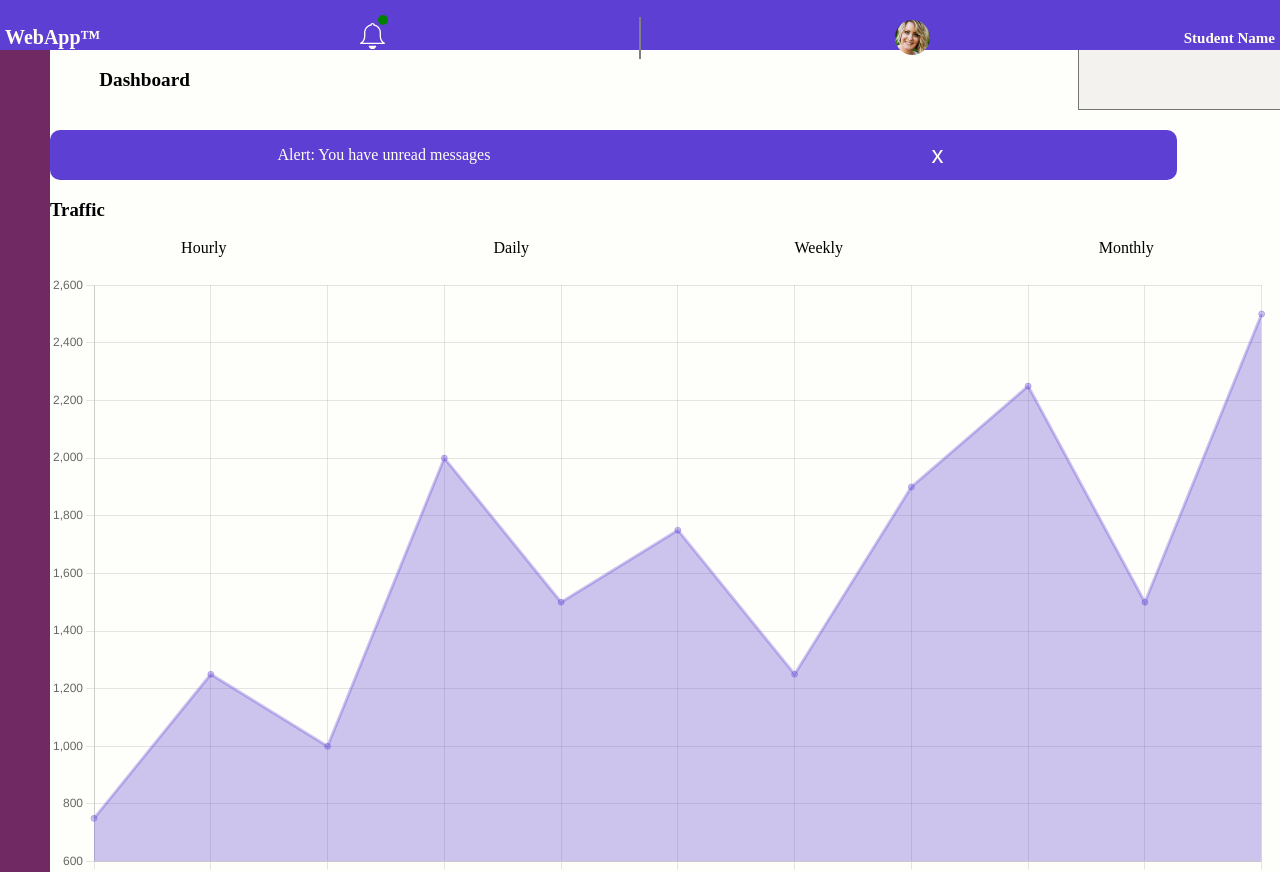
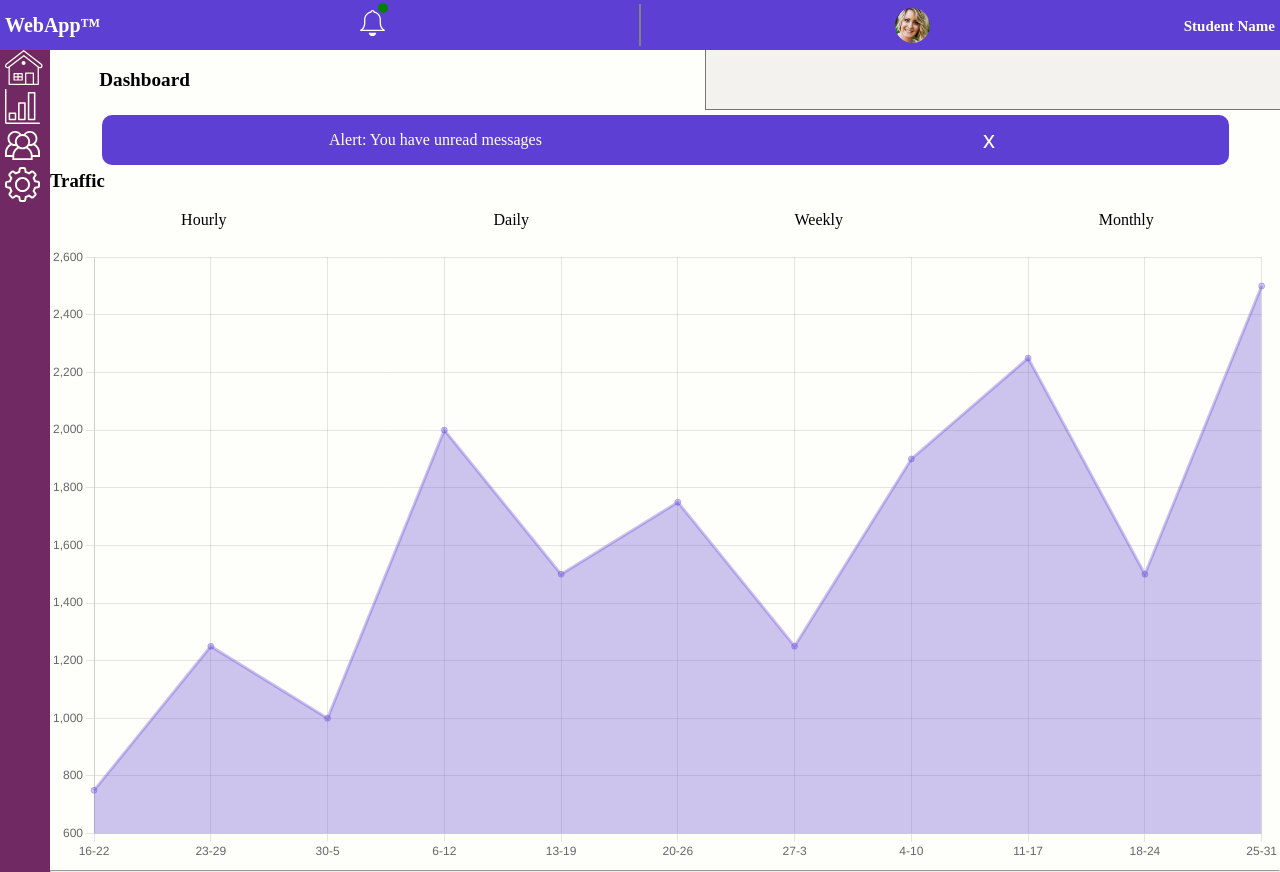
Before and after one commit to JoseBernardoSanchez/unit_7_project_Jose_Sanchez, a plain HTML site: page index.html in a window 1280 px wide. Shown: the top 872 px of the page. Drawn offline with nearby package versions, Linux system fonts and the light colour scheme.

Commit message:
css media query 768px

```diff
--- a/css/styles.css
+++ b/css/styles.css
@@ -7,7 +7,9 @@ body {
     width: 100%;
     margin: auto;
 }
-
+h3{
+    margin-top: 5px;
+}
 hr{
     color: rgb(85, 85, 85);
     margin-bottom: 5%;
@@ -17,7 +19,6 @@ header{
     max-width: 100%;
     display: flex;
     flex-direction: row;
-    padding-top: 2%;
     align-items: center;
     justify-content: space-between;
 }
@@ -360,7 +361,10 @@ label.switch-light span, label.switch-candy span{
 
     nav {
         grid-area: sb;
+        flex-direction: column;
+        justify-content: unset;
     }
+
 
     main {
         grid-area: mn;
@@ -370,6 +374,52 @@ label.switch-light span, label.switch-candy span{
         grid-template-rows: 50px auto;
         grid-template-areas:
             'hd hd'
-            'sb mn';
+            'sb mn';}
+    /*header */
+
+
+    /* nav*/
+    nav #home{
+        margin-left: 5px ;
+        margin-right: 0px;
     }
+    nav #bar-chart{
+        margin-left: 5px ;
+        margin-right: 0px;
+    }
+    nav #members{
+        margin-left: 5px ;
+        margin-right: 0px;
+    }
+    nav #settings{
+        margin-left: 5px ;
+        margin-right: 0px;
+    }
+    /* main main-header*/
+    .main-header-search input{
+        height: 60px;
+        width: 575px;
+    }
+    /* alert */
+    #alert{
+        display: flex;
+        flex-direction: row;
+        align-items: center;
+        justify-content: space-around;
+        width: 90%;
+        margin: auto;
+        margin-top: 5px;
+    }
+
+
+
+
+
+
+
+
+
+
+
+
 }
```
